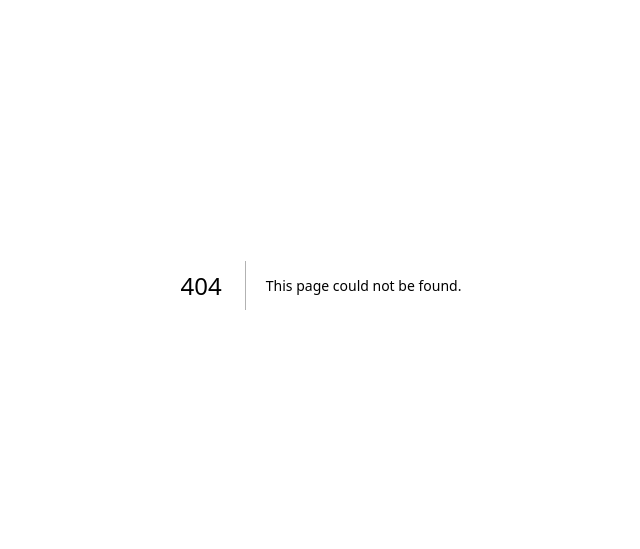
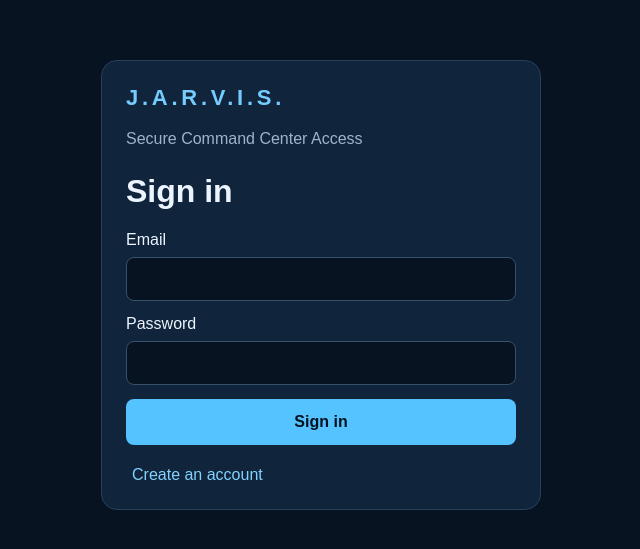
Before and after one commit to agome001/jarvis-command-center, a Next.js app: page /login in a window 1280 px wide. Before the commit this address had no page. Shown: the part 115-664 px from the top of the page, without its empty margins (319-959 px from the left). Built offline with nearby package versions, Linux system fonts and the light colour scheme.

Commit message:
Add Supabase auth foundation: app/login/page.tsx

```diff
--- /dev/null
+++ b/app/login/page.tsx
@@ -0,0 +1,46 @@
+"use client";
+import { useState } from "react";
+import { useRouter } from "next/navigation";
+import { getSupabase } from "../../lib/supabase";
+
+export default function Login() {
+  const router = useRouter();
+  const [mode, setMode] = useState<"login"|"signup">("login");
+  const [email, setEmail] = useState("");
+  const [password, setPassword] = useState("");
+  const [message, setMessage] = useState("");
+  const [busy, setBusy] = useState(false);
+  async function submit(e: React.FormEvent<HTMLFormElement>) {
+    e.preventDefault();
+    const supabase = getSupabase();
+    if (!supabase) { setMessage("Supabase configuration is missing. Contact the administrator."); return; }
+    setBusy(true); setMessage("");
+    try {
+      if (mode === "signup") {
+        const { data, error } = await supabase.auth.signUp({ email, password, options: { emailRedirectTo: window.location.origin + "/login" } });
+        if (error) throw error;
+        if (data.session) router.replace("/");
+        else setMessage("Account request received. Check your email for a confirmation link before signing in.");
+      } else {
+        const { error } = await supabase.auth.signInWithPassword({ email, password });
+        if (error) throw error;
+        router.replace("/");
+      }
+    } catch (err) { setMessage(err instanceof Error ? err.message : "Authentication failed."); }
+    finally { setBusy(false); }
+  }
+  return <main style={{minHeight:"100vh",display:"grid",placeItems:"center",padding:20}}>
+    <div className="panel" style={{width:"100%",maxWidth:440}}>
+      <div className="brand">J.A.R.V.I.S.</div>
+      <p className="muted">Secure Command Center Access</p>
+      <h1>{mode==="login"?"Sign in":"Create account"}</h1>
+      <form onSubmit={submit} style={{display:"grid",gap:14}}>
+        <label>Email<input required type="email" autoComplete="email" value={email} onChange={e=>setEmail(e.target.value)} style={{display:"block",width:"100%",padding:12,marginTop:8,background:"#081321",color:"white",border:"1px solid #35516b",borderRadius:8}}/></label>
+        <label>Password<input required minLength={6} type="password" autoComplete={mode==="login"?"current-password":"new-password"} value={password} onChange={e=>setPassword(e.target.value)} style={{display:"block",width:"100%",padding:12,marginTop:8,background:"#081321",color:"white",border:"1px solid #35516b",borderRadius:8}}/></label>
+        <button disabled={busy} style={{padding:14,background:"#55c3ff",color:"#061321",border:0,borderRadius:8,fontWeight:700}}>{busy?"Please wait...":mode==="login"?"Sign in":"Register"}</button>
+      </form>
+      {message && <p role="status" className="muted">{message}</p>}
+      <button style={{background:"transparent",border:0,color:"#82d2ff",marginTop:20}} onClick={()=>{setMode(mode==="login"?"signup":"login");setMessage("");}}>{mode==="login"?"Create an account":"Already have an account? Sign in"}</button>
+    </div>
+  </main>;
+}
```
